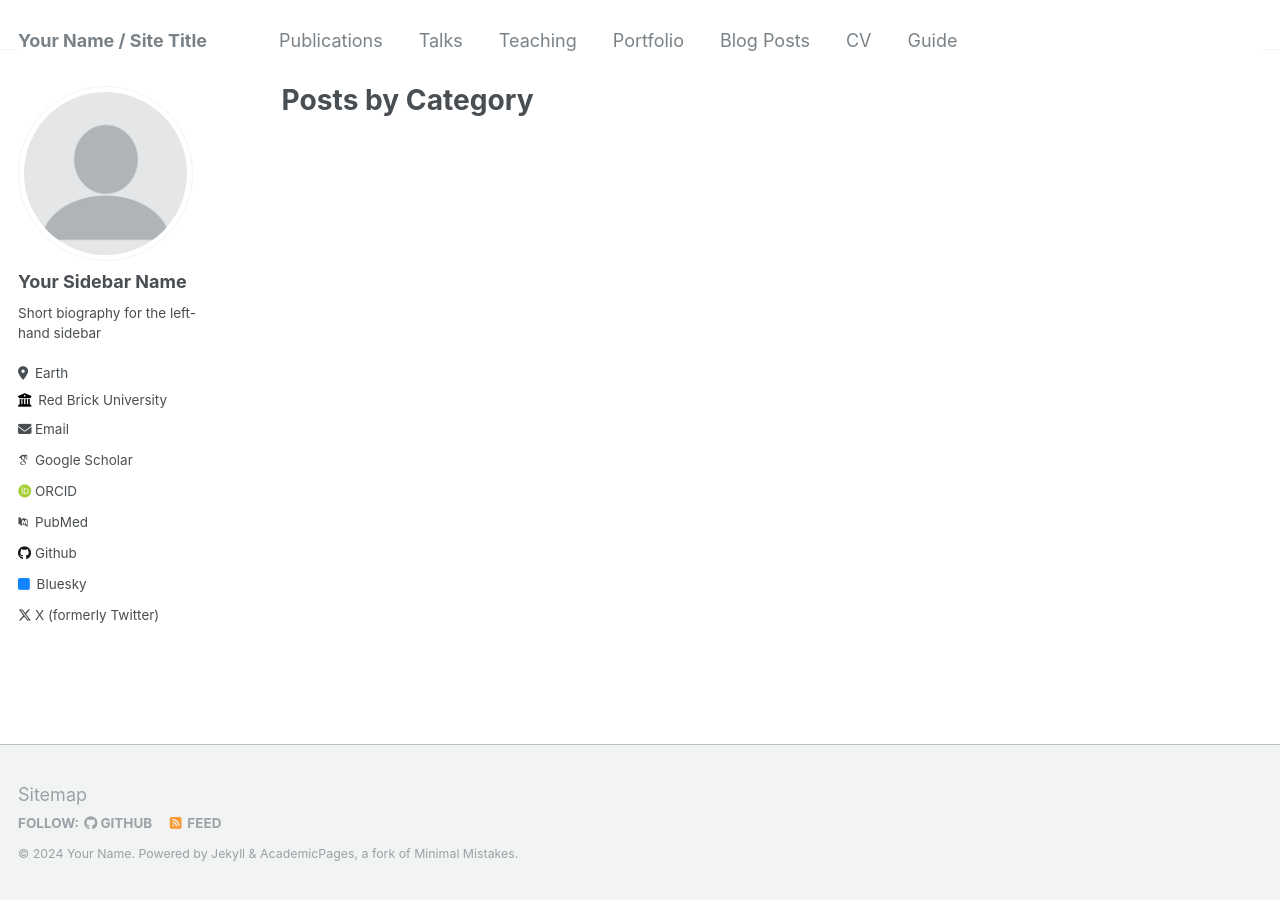
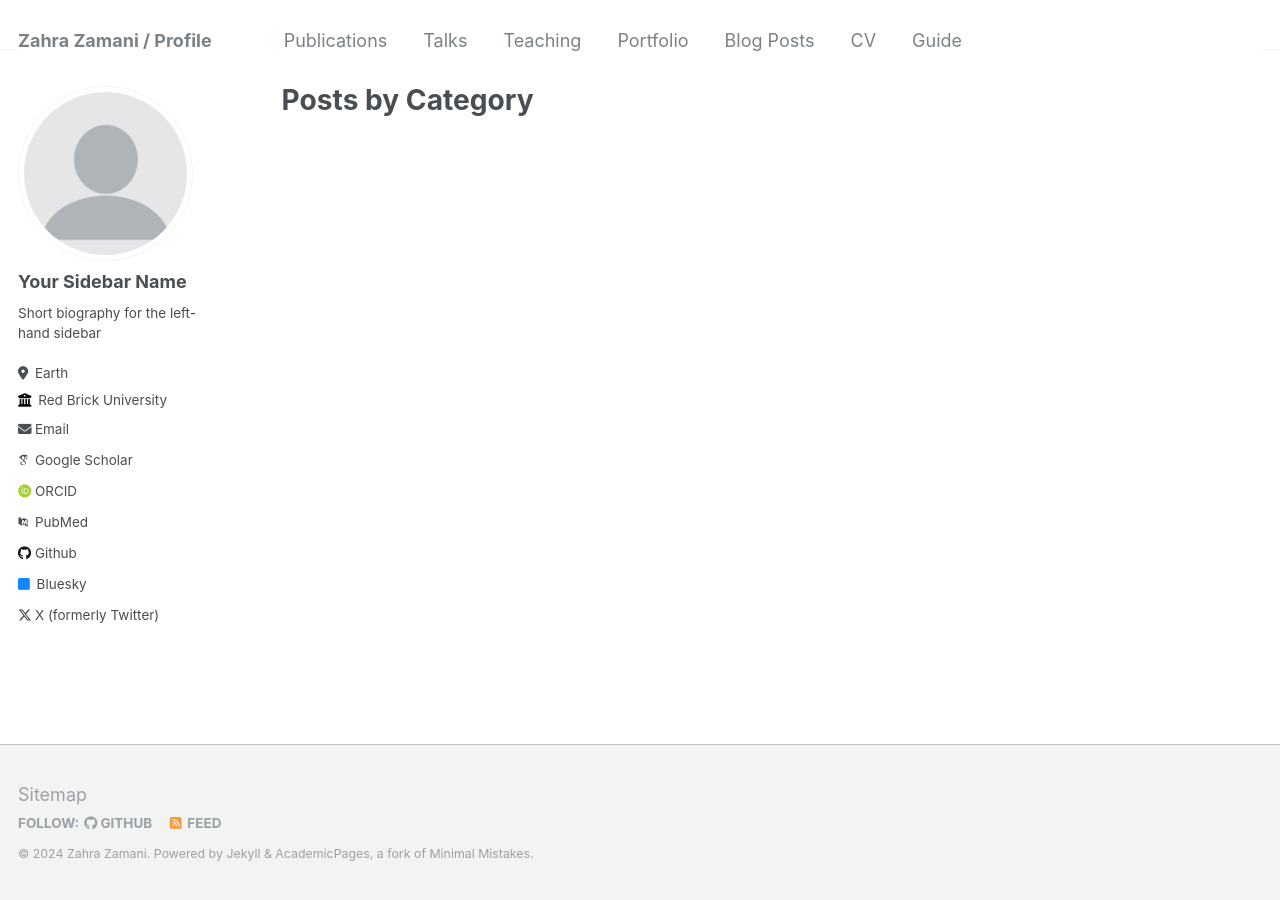
Before and after one commit to Zahra-Zamani/Zahra-Zamani.github.io, a Jekyll site: the page built from _pages/category-archive.html, in a window 1280 px wide. Built offline with Jekyll 4.4.1, drawn with Linux system fonts in a browser that asks for light colours; some web fonts are replaced.

Commit message:
Update _config.yml
Updated the First Section

```diff
--- a/_config.yml
+++ b/_config.yml
@@ -8,13 +8,13 @@
 
 # Basic Site Settings
 locale                   : "en-US"
-title                    : "Your Name / Site Title"
+title                    : "Zahra Zamani / Profile"
 title_separator          : "-"
-name                     : &name "Your Name"
-description              : &description "personal description"
-url                      : https://academicpages.github.io # the base hostname & protocol for your site e.g. "https://mmistakes.github.io"
+name                     : &name "Zahra Zamani"
+description              : &description "Master Student studying Optimization in Industrial Engineering"
+url                      : https://zahra-zamani.github.io # the base hostname & protocol for your site e.g. "https://mmistakes.github.io"
 baseurl                  : "" # the subpath of your site, e.g. "/blog"
-repository               : "academicpages/academicpages.github.io"
+repository               : "zahra-zamani/zahra-zamani.github.io"
 
 # Site Author - The following control what appear as part of the author content on the side bar.
 #               If a field is blank the icon and link will not appear, otherwise it will be shown.
```
